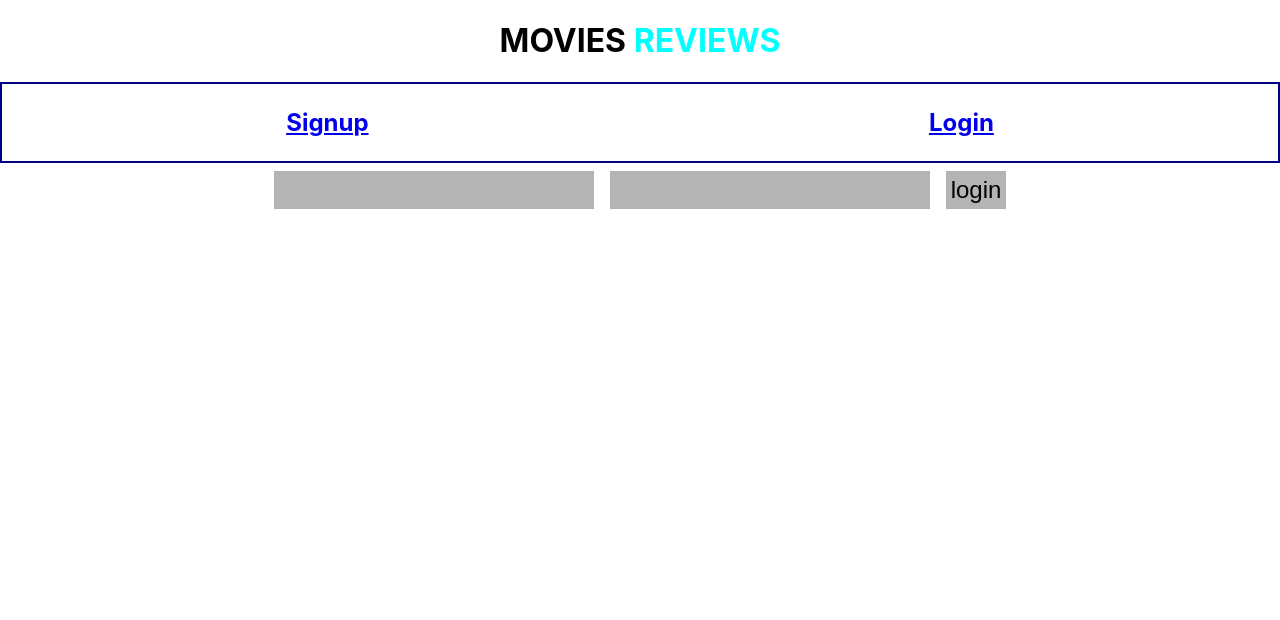
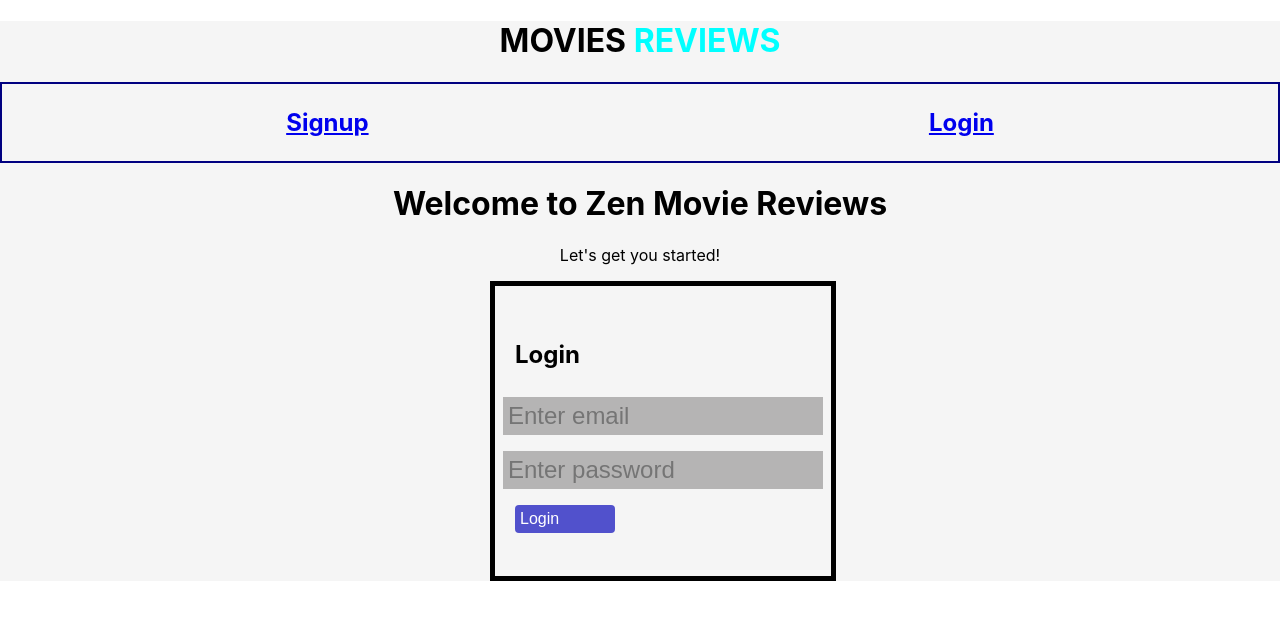
Before and after one commit to chingmm/movie-review-frontend, a React (Create React App) app: page /login in a window 1280 px wide. Shown: the top 620 px of the page. Built offline with nearby package versions, Linux system fonts and the light colour scheme.

Commit message:
login page first draft completed

```diff
--- a/src/App.css
+++ b/src/App.css
@@ -1,5 +1,6 @@
 .App {
   text-align: center;
+  background-color: whitesmoke
 }
 
 .App-logo {
@@ -28,6 +29,45 @@
   color: #61dafb;
 }
 
+.register-container{
+  display:flex;
+  /* background-color: #61dafb; */
+  width: 300px;
+  height: 300px;
+  margin: auto;
+  margin-top: 15px;
+}
+
+.register-form{
+  display:flex;
+  flex-direction: column;
+  background-color: whitesmoke;
+  flex-basis: 400px;
+  align-content: center;
+  justify-content: center;
+  padding-top: 0px;
+  border: 5px solid black;
+}
+
+.regform-signup{
+  /* display: flex;
+  flex-direction: column; */
+  text-align: left;
+  padding-left: 20px;
+}
+
+.login-btn{
+  display: flex;
+  width: 100px;
+  margin-left: 20px;
+  background-color: rgb(81, 81, 204);
+  border-radius: 4px;
+  text-align: center;
+  color: white;
+  font-size: 16px;
+}
+
+
 @keyframes App-logo-spin {
   from {
     transform: rotate(0deg);
--- a/src/App.js
+++ b/src/App.js
@@ -38,7 +38,9 @@ function App() {
         <Switch>
           <Route exact path = "/" render = {(rp) => gState.token ? <Dashboard /> : <Home/>}/>
           <Route path = "/signup" render = {(rp) => <Signup {...rp} />}/>
-          <Route path = "/login" render = {(rp) => <Login {...rp} /> }/>
+          <Route path = "/login" render = {(rp) =>
+          <Login {...rp} />}
+          />
           <Route path = "/dashboard" render = {(rp) => <h1>dashboard</h1>}/>
 
         </Switch>
--- a/src/pages/AuthLP.js
+++ b/src/pages/AuthLP.js
@@ -22,12 +22,13 @@ const Dashboard = (props) => {
 
     React.useEffect(()=> {
         getMovies()}, [])
-
+        // const rated = React.useRef(null)
         const input = React.useRef(null)
         const update = React.useRef(null)
 
         const handleClick = (event) => {
             const movie = input.current.value
+            // const rated = input.current.value
 
         fetch(url + "/movie/", {
             method: "post",
@@ -35,7 +36,7 @@ const Dashboard = (props) => {
                 "Content-Type": "application/json",
                 Authorization: "bearer " + token
             },
-            body: JSON.stringify({title: movie})
+            body: JSON.stringify({title: movie}, {rated: movie})
         })
         .then(response =>response.json())
         .then(data=>{
@@ -81,6 +82,7 @@ const Dashboard = (props) => {
         <div>
             <form>
             <input type = "text" placeholder = "title" name = "movie" ref = {input}/>
+
             </form>
             <button onClick = {handleClick}>ADD!</button>
 
@@ -94,6 +96,7 @@ const Dashboard = (props) => {
                {movies ? movies.map((movie)=> (
                <div className = "outputtxt">
                    <li key = {movie._id} >{movie.title}</li>
+
 
                    <button onClick={()=> handleDelete(movie._id)}>Delete</button><button onClick={()=>{
                    setUpdateID(movie._id)
--- a/src/pages/login.js
+++ b/src/pages/login.js
@@ -1,6 +1,7 @@
 import React from "react"
 import {GlobalCtx} from "../App"
-
+import Form from 'react-bootstrap/Form'
+import Button from 'react-bootstrap/Button'
 const Login = (props) => {
 
     const {gState, setGState} = React.useContext(GlobalCtx)
@@ -40,15 +41,39 @@ const Login = (props) => {
 
     }
     return (
-        <div className="login-form">
-            <form onSubmit = {handleSubmit} >
-                <input type = "text" name = "username" value = {form.username} onChange={handleChange}/>
-                <input type = "password" name = "password" value = {form.password} onChange={handleChange}/>
-                <input type = "submit" value = "login" />
+    <div>
+        <h1>
+            Welcome to Zen Movie Reviews
+        </h1>
+        <p> Let's get you started!</p>
 
-            </form>
+            <div className="register-container">
+            <Form className="register-form" onSubmit = {handleSubmit} >
+
+                <h2 className="regform-signup"> Login</h2>
+                <Form.Group controlId="formBasicEmail">
+                <Form.Control className="input" type = "text"
+                placeholder="Enter email"
+                name = "username"
+                value = {form.username} onChange={handleChange}/>
+            </Form.Group>
+
+            <Form.Group             controlId="formBasicPassword">
+                <Form.Control
+                type = "password"
+                placeholder="Enter password"
+                name = "password"
+                value = {form.password} onChange={handleChange}/>
+            </Form.Group>
+
+                <Button className = "login-btn"
+                variant= "primary" type="submit">
+                Login
+                </Button>
+            </Form>
+
         </div>
-
+        </div>
     )}
 
 export default Login
```
Also changed, not shown: package.json (+6 -3 lines), 1 other file (tests, documents, lock files or other folders).
